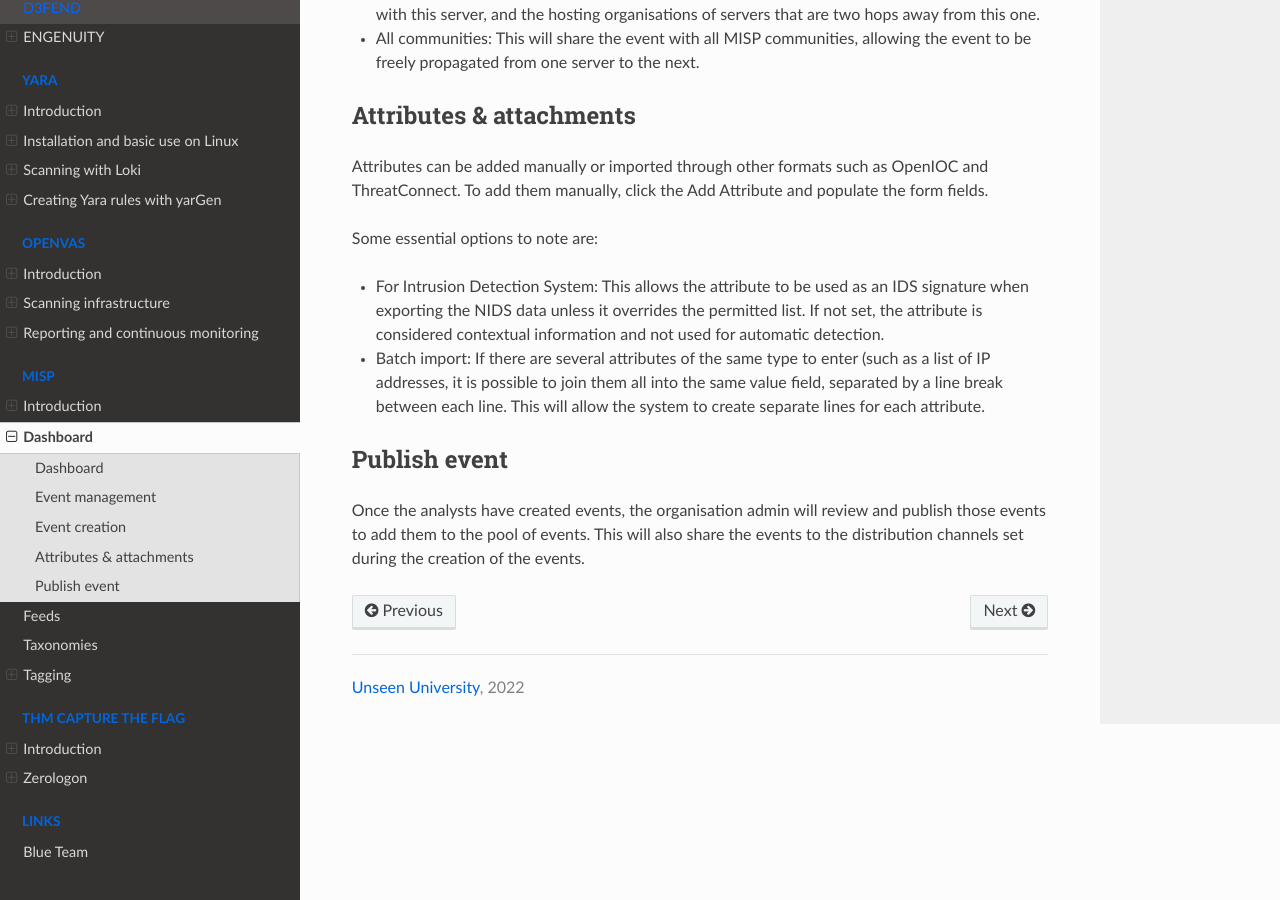
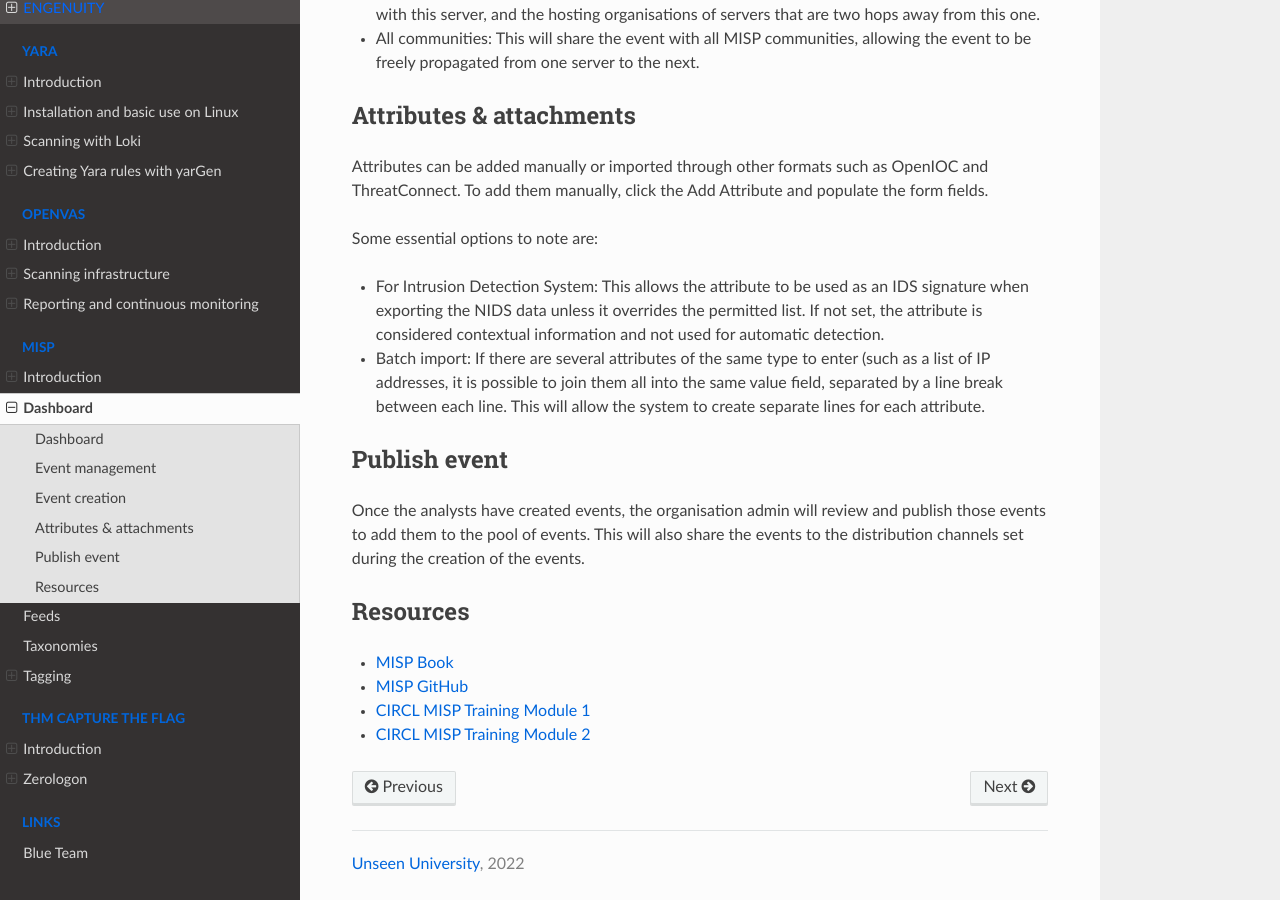
Before and after one commit to tymyrddin/blue-threats, a Sphinx documentation site: the page built from source/docs/misp/dash.md, in a window 1280 px wide and 900 px high, scrolled down 1669 px. Built offline with Sphinx 7.4.7 and the Read the Docs theme 2.0.0, drawn with Linux system fonts in a browser that asks for light colours.

Commit message:
Version 0.1

```diff
--- a/source/docs/misp/dash.md
+++ b/source/docs/misp/dash.md
@@ -53,3 +53,10 @@
 ## Publish event
 
 Once the analysts have created events, the organisation admin will review and publish those events to add them to the pool of events. This will also share the events to the distribution channels set during the creation of the events.
+
+## Resources
+
+* [MISP Book](https://www.circl.lu/doc/misp/)
+* [MISP GitHub](https://github.com/MISP/)
+* [CIRCL MISP Training Module 1](https://www.youtube.com/watch?v=aM7czPsQyaI)
+* [CIRCL MISP Training Module 2](https://www.youtube.com/watch?v=Jqp8CVHtNVk)
--- a/source/index.rst
+++ b/source/index.rst
@@ -1,8 +1,7 @@
 Threat and vulnerability management
 ===============================================================
 
-.. image:: _static/images/in-progress.png
-  :alt: In progress ...
+
 
 .. toctree::
    :glob:
```
